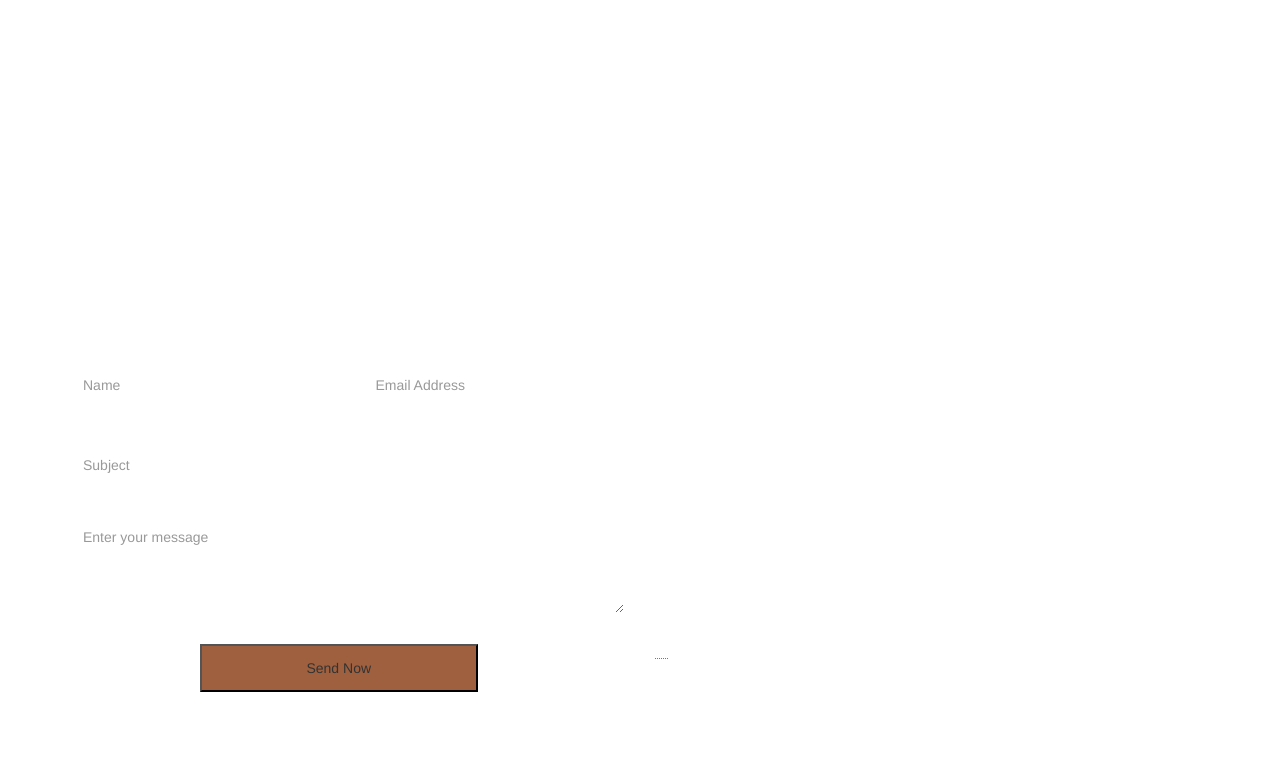
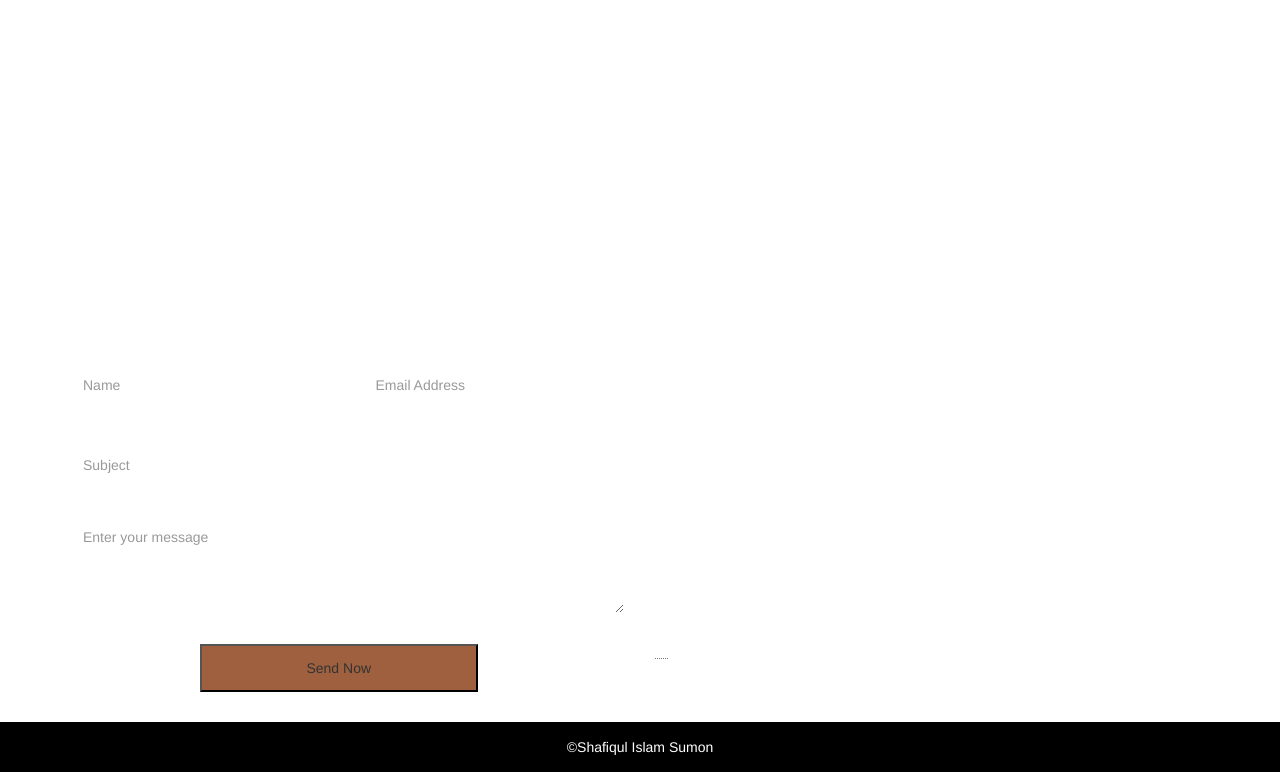
Before and after one commit to shafiq2sumon/Developed-project, a plain HTML site: page index.html in a window 1280 px wide. Shown: the part 2002-2774 px from the top of the page. Drawn offline with nearby package versions, Linux system fonts and the light colour scheme.

Commit message:
Update index.html

```diff
--- a/index.html
+++ b/index.html
@@ -309,6 +309,7 @@ BUET made me engineer, but IBA, DU made me a complete package. As my father says
 
             <!--footer-->
 <section>
+    <div class="footer_area">
         <div class="container">
            <div class="row">
                <div class="col-md-12 col-xs-12">
@@ -318,7 +319,7 @@ BUET made me engineer, but IBA, DU made me a complete package. As my father says
             </div>
            </div>
         </div>
-
+    </div>
 </section> <!--footer-->
         <script src="https://ajax.googleapis.com/ajax/libs/jquery/1.11.3/jquery.min.js"></script>
         <script src="js/bootstrap.min.js"></script>
```
Lines whose indentation alone changed are shown as unchanged.
